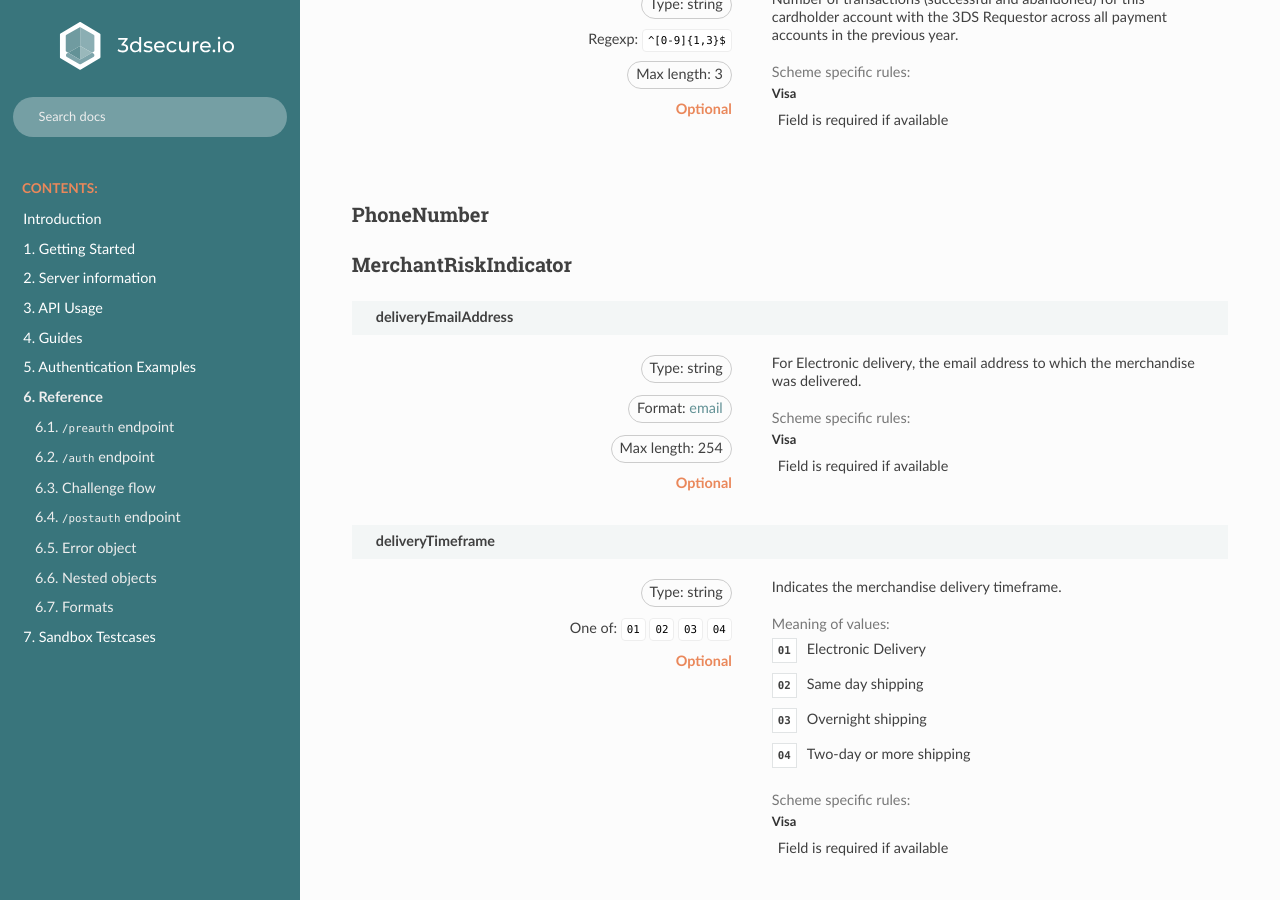
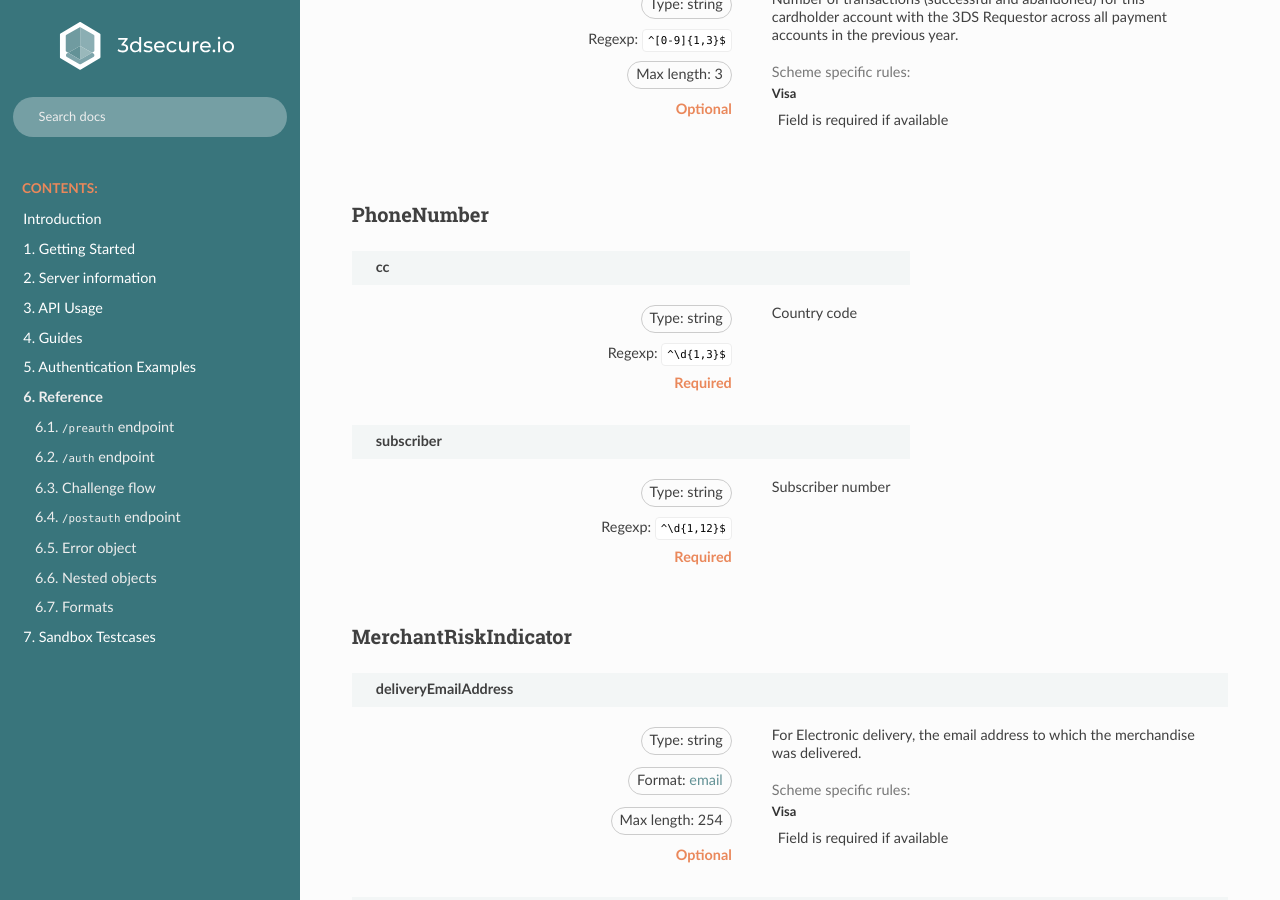
Before and after one commit to clearhaus/3DSv2-api-documentation, a Sphinx documentation site: the page built from source/reference.rst, in a window 1280 px wide and 900 px high, scrolled down 45808 px. Built offline with Sphinx 7.4.7 and the Read the Docs theme 2.0.0, drawn with Linux system fonts in a browser that asks for light colours.

Commit message:
Describe phone number object.

```diff
--- /dev/null
+++ b/source/_static/phonenumber.html
@@ -0,0 +1,44 @@
+<div class='message-info'>
+<table class='docutils align-default colwidths-given argtable'>
+<colgroup>
+<col style='30%'>
+<col style='70%'>
+</colgroup>
+<tbody>
+<tr categories='' channels='' class='row-even attributeNameRow'><td class='attribute' colspan='2'>cc</td></tr>
+<tr categories='' channels='' class='row-even attributeDetailRow'><td class='argdef'>
+<div class='attributeName'></div>
+<div class='requirements'>
+<div class='type'>
+Type: string
+</div>
+<div class='regexp'>
+Regexp:
+<code><span class='pre'>^\d{1,3}$</span></code>
+</div>
+</div>
+<div class='inclusion'>Required</div>
+</td>
+<td class='argdesc'><div class='decscription'>Country code</div>
+<div class='conditions'>
+</div></td></tr>
+<tr categories='' channels='' class='row-odd attributeNameRow'><td class='attribute' colspan='2'>subscriber</td></tr>
+<tr categories='' channels='' class='row-odd attributeDetailRow'><td class='argdef'>
+<div class='attributeName'></div>
+<div class='requirements'>
+<div class='type'>
+Type: string
+</div>
+<div class='regexp'>
+Regexp:
+<code><span class='pre'>^\d{1,12}$</span></code>
+</div>
+</div>
+<div class='inclusion'>Required</div>
+</td>
+<td class='argdesc'><div class='decscription'>Subscriber number</div>
+<div class='conditions'>
+</div></td></tr>
+</tbody>
+</table>
+</div>
--- a/source/reference.rst
+++ b/source/reference.rst
@@ -135,6 +135,9 @@ AcctInfo
 
 PhoneNumber
 -----------
+
+.. raw:: html
+  :file: _static/phonenumber.html
 
 MerchantRiskIndicator
 ---------------------
```
